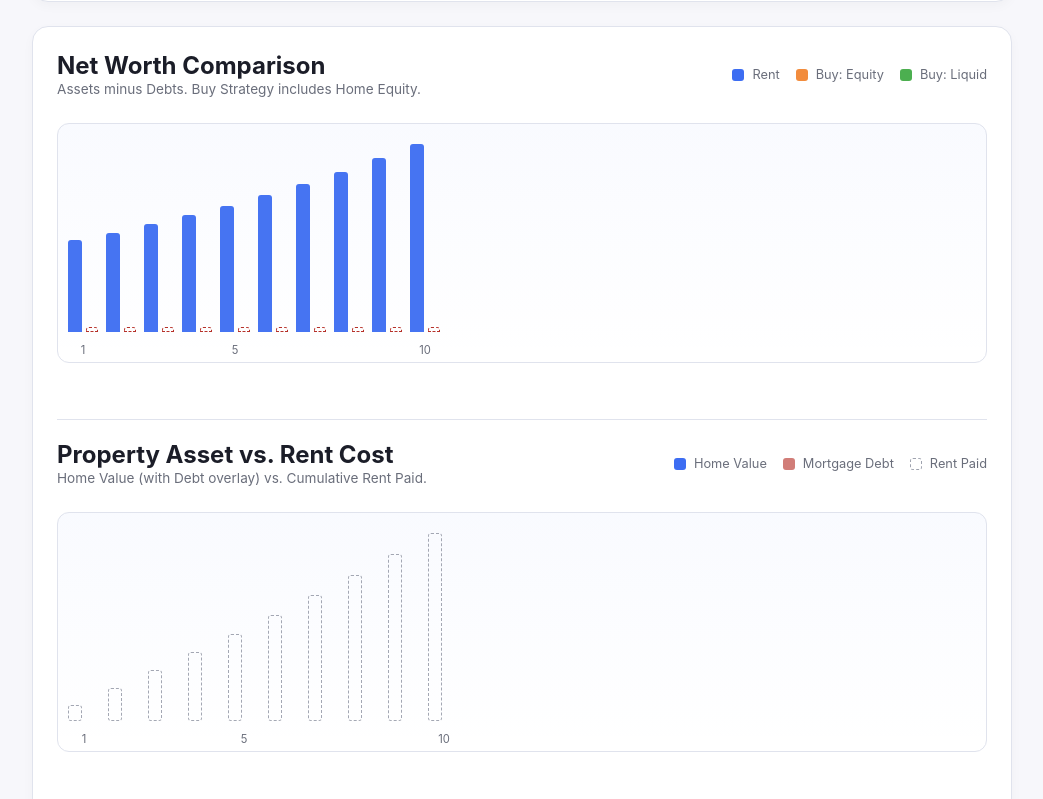
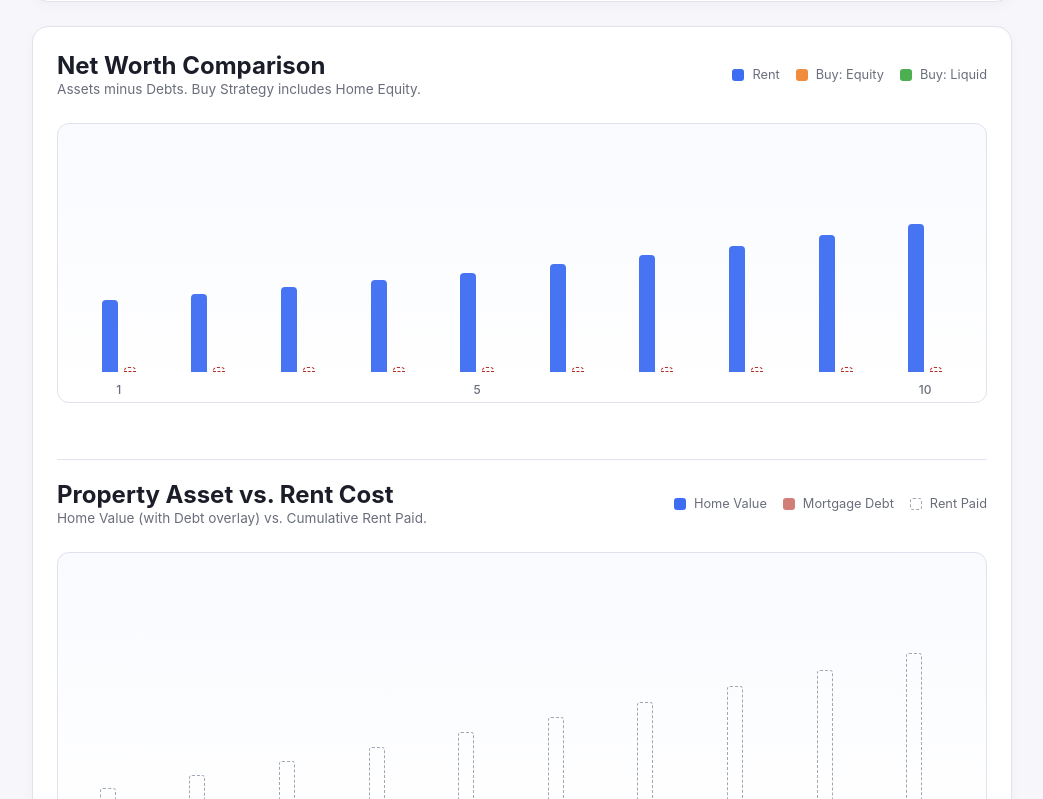
Before and after one commit to fezhenko/vibe-code-testing, a Vue app in the folder frontend/: page / in a window 1280 px wide. Shown: the part 1081-1880 px from the top of the page, without its empty margins (118-1161 px from the left). Built offline with nearby package versions, Linux system fonts and the light colour scheme; no server answers.

Commit message:
update tooltips size

```diff
--- a/frontend/src/App.vue
+++ b/frontend/src/App.vue
@@ -34,13 +34,13 @@
 
         <div class="field">
           <label for="monthly">Monthly cash available</label>
-        <input id="monthly" type="number" min="0" step="50" v-model.number="monthlyInvestment" />
+          <input id="monthly" type="number" min="0" step="50" v-model.number="monthlyInvestment"/>
           <p class="helper helper-spacer">Spacer</p>
         </div>
 
         <div class="field">
           <label for="initial">Initial lump sum</label>
-        <input id="initial" type="number" min="0" step="500" v-model.number="initialInvestment" />
+          <input id="initial" type="number" min="0" step="500" v-model.number="initialInvestment"/>
           <p class="helper helper-spacer">Spacer</p>
         </div>
       </div>
@@ -398,24 +398,21 @@ const investmentSchedule = computed(() => {
   const netWorthMax = rows.reduce((acc, row) => Math.max(acc, row.rentPortfolio, row.buyNetWorth), 0);
   const propertyMax = rows.reduce((acc, row) => Math.max(acc, row.homeValue, row.totalRentPaid), 0);
 
-  // Inside investmentSchedule computed property...
   return rows.map(row => ({
     ...row,
-    // ... existing height mappings ...
+    // Chart 1 Heights
     rentHeight: netWorthMax > 0 ? (row.rentPortfolio / netWorthMax) * 100 : 0,
     buyTotalHeight: netWorthMax > 0 ? (row.buyNetWorth / netWorthMax) * 100 : 0,
+    liquidFlex: row.buyStockPortfolio,
+    equityFlex: row.buyHomeEquity,
 
-    // Property Chart Heights
+    // Chart 2 Heights
     homeValHeight: propertyMax > 0 ? (row.homeValue / propertyMax) * 100 : 0,
     rentPaidHeight: propertyMax > 0 ? (row.totalRentPaid / propertyMax) * 100 : 0,
 
-    // ADD THIS BACK:
-    // Calculates what % of the home value is debt (for the overlay bar)
     debtHeight: row.homeValue > 0 ? (row.mortgageDebt / row.homeValue) * 100 : 0,
 
-    // Keep these for flexibility if you switch to stacked views later
-    liquidFlex: row.buyStockPortfolio,
-    equityFlex: row.buyHomeEquity,
+    // Flex values
     debtFlex: row.mortgageDebt,
     propEquityFlex: row.homeValue - row.mortgageDebt
   }));
--- a/frontend/src/style.css
+++ b/frontend/src/style.css
@@ -35,9 +35,24 @@ body {
     gap: 24px;
 }
 
-.header { display: grid; gap: 12px; }
-.eyebrow { text-transform: uppercase; letter-spacing: 0.12em; font-size: 0.75rem; color: var(--accent); font-weight: 600; }
-.subtitle { color: var(--muted); max-width: 680px; line-height: 1.5; }
+.header {
+    display: grid;
+    gap: 12px;
+}
+
+.eyebrow {
+    text-transform: uppercase;
+    letter-spacing: 0.12em;
+    font-size: 0.75rem;
+    color: var(--accent);
+    font-weight: 600;
+}
+
+.subtitle {
+    color: var(--muted);
+    max-width: 680px;
+    line-height: 1.5;
+}
 
 /* --- Panel & Layout --- */
 .panel {
@@ -49,7 +64,11 @@ body {
     display: grid;
     gap: 20px;
 }
-.panel.error { border-color: rgba(179, 38, 30, 0.4); color: var(--error); }
+
+.panel.error {
+    border-color: rgba(179, 38, 30, 0.4);
+    color: var(--error);
+}
 
 .grid {
     display: grid;
@@ -58,7 +77,10 @@ body {
 }
 
 /* --- Form Fields (Fixed) --- */
-.field { display: grid; gap: 8px; }
+.field {
+    display: grid;
+    gap: 8px;
+}
 
 label {
     font-size: 0.85rem;
@@ -83,22 +105,76 @@ input:focus, select:focus {
     box-shadow: 0 0 0 3px rgba(61, 109, 242, 0.1);
 }
 
-.helper { font-size: 0.8rem; color: var(--muted); }
-.helper.helper-spacer { visibility: hidden; }
+.helper {
+    font-size: 0.8rem;
+    color: var(--muted);
+}
+
+.helper.helper-spacer {
+    visibility: hidden;
+}
 
 /* --- Results Cards --- */
-.results { display: grid; gap: 16px; grid-template-columns: repeat(auto-fit, minmax(220px, 1fr)); }
-.result-card { background: var(--bg); padding: 16px; border-radius: 14px; border: 1px solid var(--border); display: grid; gap: 10px; }
-.result-value { font-size: 1.6rem; font-weight: 600; color: var(--accent); }
-.muted { color: var(--muted); font-size: 0.85rem; line-height: 1.4; }
+.results {
+    display: grid;
+    gap: 16px;
+    grid-template-columns: repeat(auto-fit, minmax(220px, 1fr));
+}
+
+.result-card {
+    background: var(--bg);
+    padding: 16px;
+    border-radius: 14px;
+    border: 1px solid var(--border);
+    display: grid;
+    gap: 10px;
+}
+
+.result-value {
+    font-size: 1.6rem;
+    font-weight: 600;
+    color: var(--accent);
+}
+
+.muted {
+    color: var(--muted);
+    font-size: 0.85rem;
+    line-height: 1.4;
+}
 
 /* --- Charts Section --- */
-.projection { gap: 24px; }
-.projection-header { display: flex; justify-content: space-between; gap: 24px; flex-wrap: wrap; }
+.projection {
+    gap: 24px;
+}
 
-.legend { display: flex; gap: 16px; align-items: center; flex-wrap: wrap; }
-.legend-item { display: inline-flex; gap: 8px; font-size: 0.8rem; color: var(--muted); align-items: center; }
-.legend-swatch { width: 12px; height: 12px; border-radius: 3px; display: inline-block; }
+.projection-header {
+    display: flex;
+    justify-content: space-between;
+    gap: 24px;
+    flex-wrap: wrap;
+}
+
+.legend {
+    display: flex;
+    gap: 16px;
+    align-items: center;
+    flex-wrap: wrap;
+}
+
+.legend-item {
+    display: inline-flex;
+    gap: 8px;
+    font-size: 0.8rem;
+    color: var(--muted);
+    align-items: center;
+}
+
+.legend-swatch {
+    width: 12px;
+    height: 12px;
+    border-radius: 3px;
+    display: inline-block;
+}
 
 /* --- Bar Chart Component --- */
 .bar-chart {
@@ -124,41 +200,126 @@ input:focus, select:focus {
 }
 
 /* Bars */
+/* --- Bar Chart Component --- */
+.bar-chart {
+    display: flex;
+    align-items: flex-end;
+    gap: 8px;
+    /* INCREASED HEIGHT to accommodate the new padding */
+    height: 280px;
+    /* INCREASED TOP PADDING: Creates space inside the scroll view for tooltips */
+    padding: 60px 20px 30px;
+    border: 1px solid var(--border);
+    border-radius: 12px;
+    background: linear-gradient(180deg, rgba(61, 109, 242, 0.03), rgba(255, 255, 255, 0));
+    overflow-x: auto;
+    overflow-y: hidden; /* Prevent vertical scroll bars from tooltip height */
+}
+
+.bar-group {
+    display: flex;
+    gap: 6px;
+    align-items: flex-end;
+    height: 100%;
+    position: relative;
+    /* CHANGED: Flex 1 makes it fill empty space, min-width ensures it scrolls if crowded */
+    flex: 1;
+    min-width: 40px;
+    justify-content: center;
+}
+
+/* Bars */
 .bar {
-  width: 14px; /* Slightly wider */
-  border-radius: 3px 3px 0 0;
+    width: 16px; /* Slightly wider for better visibility */
+    border-radius: 4px 4px 0 0;
     transition: height 0.4s cubic-bezier(0.4, 0, 0.2, 1);
     opacity: 0.95;
     position: relative;
 }
 
-.bar:hover { opacity: 1; transform: scaleY(1.02); transform-origin: bottom; }
+.bar:hover {
+    opacity: 1;
+    transform: scaleY(1.02);
+    transform-origin: bottom;
+}
 
 /* Stacked Bars */
 .bar-stack {
     display: flex;
-  flex-direction: column-reverse; /* Bottom up */
-  width: 14px;
+    flex-direction: column-reverse;
+    width: 16px; /* Match bar width */
     height: 100%;
     align-items: flex-end;
 }
-.bar-stack .bar { width: 100%; border-radius: 0; }
-.bar-stack .bar:first-child { border-radius: 0 0 2px 2px; } /* Bottom */
-.bar-stack .bar:last-child { border-radius: 2px 2px 0 0; } /* Top */
+
+.bar-stack .bar {
+    width: 100%;
+    border-radius: 0;
+}
+
+.bar-stack .bar:first-child {
+    border-radius: 0 0 2px 2px;
+}
+
+.bar-stack .bar:last-child {
+    border-radius: 2px 2px 0 0;
+}
 
 /* Chart Colors */
-.bar-rent { background: var(--c-rent); }
-.bar-equity { background: var(--c-equity); }
-.bar-liquid { background: var(--c-liquid); }
+.bar-rent {
+    background: var(--c-rent);
+}
+
+.bar-equity {
+    background: var(--c-equity);
+}
+
+.bar-liquid {
+    background: var(--c-liquid);
+}
 
 /* Property Chart Specifics */
-/* Home Val (Blue) is Equity in this new stack logic */
-.bar-home-val { background: var(--c-rent); }
-/* Debt (Red) is bottom of stack */
-.bar-debt { background: var(--c-debt); opacity: 0.8; }
-.bar-rent-paid { background: transparent; border: 1px dashed #9fa3af; z-index: 1; border-radius: 3px; }
+.bar-home-val {
+    background: var(--c-rent);
+}
+
+.bar-debt {
+    background: var(--c-debt);
+    opacity: 0.8;
+}
+
+.bar-rent-paid {
+    background: transparent;
+    border: 1px dashed #9fa3af;
+    z-index: 1;
+    border-radius: 3px;
+}
 
 /* Tooltips */
+.bar-chart {
+    display: flex;
+    align-items: flex-end;
+    gap: 8px;
+    height: 280px;
+    padding: 100px 20px 30px;
+    border: 1px solid var(--border);
+    border-radius: 12px;
+    background: linear-gradient(180deg, rgba(61, 109, 242, 0.03), rgba(255, 255, 255, 0));
+    overflow-x: auto;
+    overflow-y: hidden;
+}
+
+.bar-group {
+    display: flex;
+    gap: 6px;
+    align-items: flex-end;
+    height: 100%;
+    position: relative;
+    flex: 1;
+    min-width: 40px;
+    justify-content: center;
+}
+
 .bar-group::after {
     content: attr(data-tooltip);
     position: absolute;
@@ -169,34 +330,92 @@ input:focus, select:focus {
     color: #fff;
     padding: 8px 12px;
     border-radius: 6px;
-  font-size: 0.7rem;
+    font-size: 0.75rem;
+    line-height: 1.4;
     white-space: pre;
+    text-align: center;
     opacity: 0;
     pointer-events: none;
-  transition: opacity 0.2s;
+    transition: opacity 0.2s, transform 0.2s;
     z-index: 100;
     box-shadow: 0 4px 12px rgba(0, 0, 0, 0.2);
-  margin-bottom: 8px;
-  text-align: center;
-  min-width: 140px;
+    margin-bottom: 12px;
+    min-width: 150px;
 }
-.bar-group:hover::after { opacity: 1; }
+
+.bar-group:hover::after {
+    opacity: 1;
+    transform: translateX(-50%) translateY(-4px);
+}
+
+/* CHANGE 2: Smart Edge Alignment */
+/* Prevent first tooltip from clipping left */
+.bar-group:first-child::after {
+    left: 0;
+    transform: translateX(0); /* Anchor left */
+    text-align: left;
+}
+
+.bar-group:first-child:hover::after {
+    transform: translateX(0) translateY(-4px);
+}
+
+/* Prevent last tooltip from clipping right */
+.bar-group:last-child::after {
+    left: auto; /* Unset left */
+    right: 0; /* Anchor right */
+    transform: translateX(0);
+    text-align: right;
+}
+
+.bar-group:last-child:hover::after {
+    transform: translateX(0) translateY(-4px);
+}
+
+/* Hover State */
+.bar-group:hover::after {
+    opacity: 1;
+    /* Subtle lift effect on hover */
+    transform: translateX(-50%) translateY(-4px);
+}
 
 .bar-label {
     position: absolute;
     bottom: -25px;
-  font-size: 0.7rem;
+    font-size: 0.75rem;
     color: var(--muted);
     width: 100%;
     text-align: center;
+    font-weight: 500;
 }
 
 /* --- Table --- */
-.table-wrap { overflow-x: auto; }
-table { width: 100%; border-collapse: collapse; font-size: 0.9rem; }
-thead th { text-align: left; color: var(--muted); font-weight: 600; padding: 10px 8px; border-bottom: 1px solid var(--border); }
-tbody th, tbody td { padding: 10px 8px; border-bottom: 1px solid var(--border); }
-tbody tr:hover { background: rgba(61, 109, 242, 0.06); }
+.table-wrap {
+    overflow-x: auto;
+}
+
+table {
+    width: 100%;
+    border-collapse: collapse;
+    font-size: 0.9rem;
+}
+
+thead th {
+    text-align: left;
+    color: var(--muted);
+    font-weight: 600;
+    padding: 10px 8px;
+    border-bottom: 1px solid var(--border);
+}
+
+tbody th, tbody td {
+    padding: 10px 8px;
+    border-bottom: 1px solid var(--border);
+}
+
+tbody tr:hover {
+    background: rgba(61, 109, 242, 0.06);
+}
 
 /* --- Assumptions Box --- */
 .assumptions {
@@ -208,16 +427,48 @@ tbody tr:hover { background: rgba(61, 109, 242, 0.06); }
     border-radius: 12px;
     border: 1px dashed var(--border);
 }
-.assumptions .label { color: var(--muted); font-size: 0.8rem; text-transform: uppercase; letter-spacing: 0.08em; margin-bottom: 4px; }
-.housing .disclaimer { font-size: 0.8rem; color: var(--muted); line-height: 1.4; }
+
+.assumptions .label {
+    color: var(--muted);
+    font-size: 0.8rem;
+    text-transform: uppercase;
+    letter-spacing: 0.08em;
+    margin-bottom: 4px;
+}
+
+.housing .disclaimer {
+    font-size: 0.8rem;
+    color: var(--muted);
+    line-height: 1.4;
+}
 
 /* --- Sources --- */
-.source-list { display: grid; gap: 8px; list-style: none; }
-.source-list a { color: var(--accent); text-decoration: none; font-size: 0.9rem; }
-.source-list a:hover { text-decoration: underline; }
+.source-list {
+    display: grid;
+    gap: 8px;
+    list-style: none;
+}
+
+.source-list a {
+    color: var(--accent);
+    text-decoration: none;
+    font-size: 0.9rem;
+}
+
+.source-list a:hover {
+    text-decoration: underline;
+}
 
 @media (max-width: 640px) {
-  body { padding: 20px 16px 60px; }
-  .panel { padding: 18px; }
-  .bar-chart { min-height: 180px; }
+    body {
+        padding: 20px 16px 60px;
     }
+
+    .panel {
+        padding: 18px;
+    }
+
+    .bar-chart {
+        min-height: 180px;
+    }
+}
```
Lines whose indentation alone changed are shown as unchanged.
